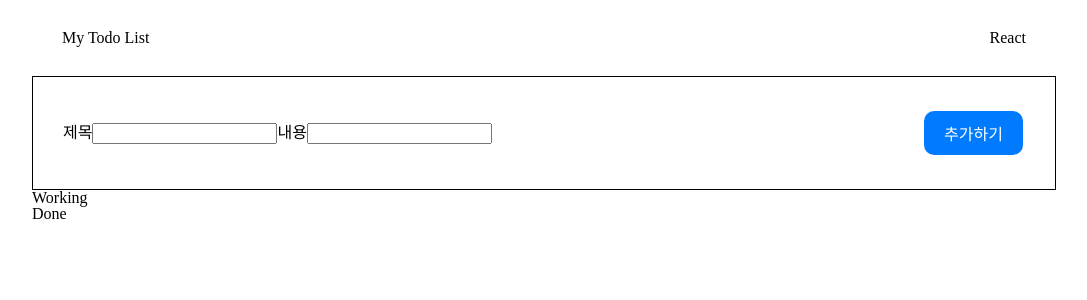
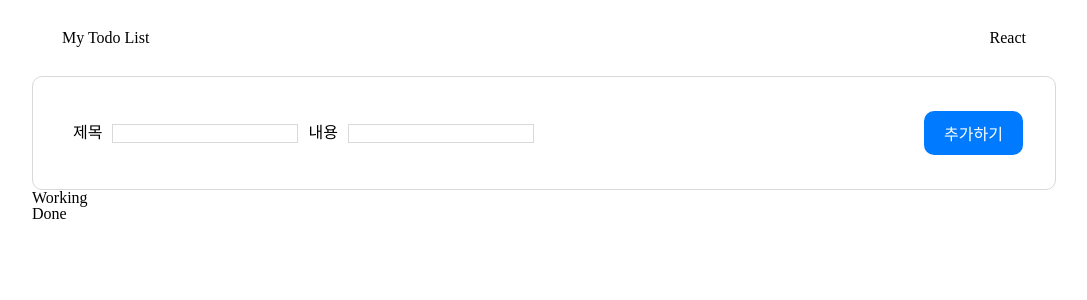
Before and after one commit to munyeol-Yoon/todo, a React (Vite) app: page / in a window 1280 px wide. Shown: the top 300 px of the page, without its empty margins (96-1183 px from the left). Built offline with nearby package versions, Linux system fonts and the light colour scheme.

Commit message:
style: add todo form body style - todo form 스타일 추가

```diff
--- a/src/styles/todoForm.css
+++ b/src/styles/todoForm.css
@@ -1,5 +1,6 @@
 .todo-form-wrapper {
-  border: 1px solid black;
+  border: 1px solid #d9d9d9;
+  border-radius: 10px;
 }
 
 .todo-form-container {
@@ -8,3 +9,14 @@
   align-items: center;
   padding: 30px;
 }
+
+.todo-form-container > div > label {
+  padding: 10px;
+}
+
+.todo-form-container > div > input {
+  padding-left: 5px;
+  border: 1px solid #d9d9d9;
+  outline: none;
+  caret-color: #767272;
+}
```
